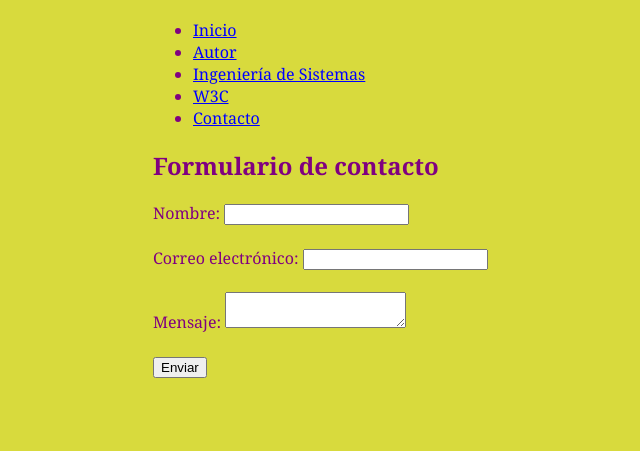
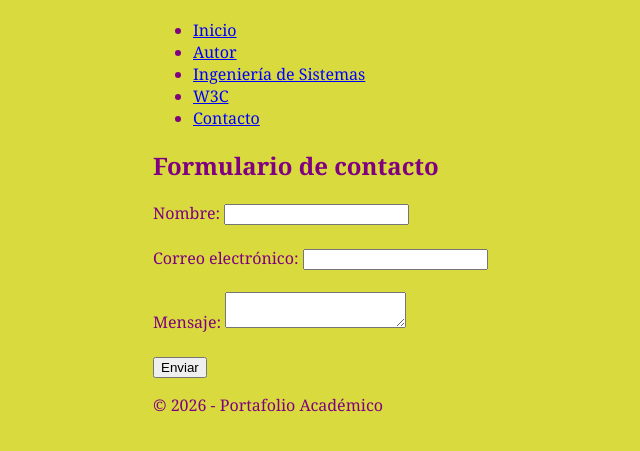
Before and after one commit to ymendozaf-gif/IDWeb1, a plain HTML site: page Lab01/contact.html in a window 1280 px wide. Shown: the part 61-512 px from the top of the page, without its empty margins (31-671 px from the left). Drawn offline with Linux system fonts and the light colour scheme.

Commit message:
Agregado de footer a contact.html

```diff
--- a/Lab01/contact.html
+++ b/Lab01/contact.html
@@ -52,5 +52,8 @@
 
     </main>
 
+    <footer>
+        <p>&copy; 2026 - Portafolio Académico</p>
+    </footer>
 </body>
 </html>
```
